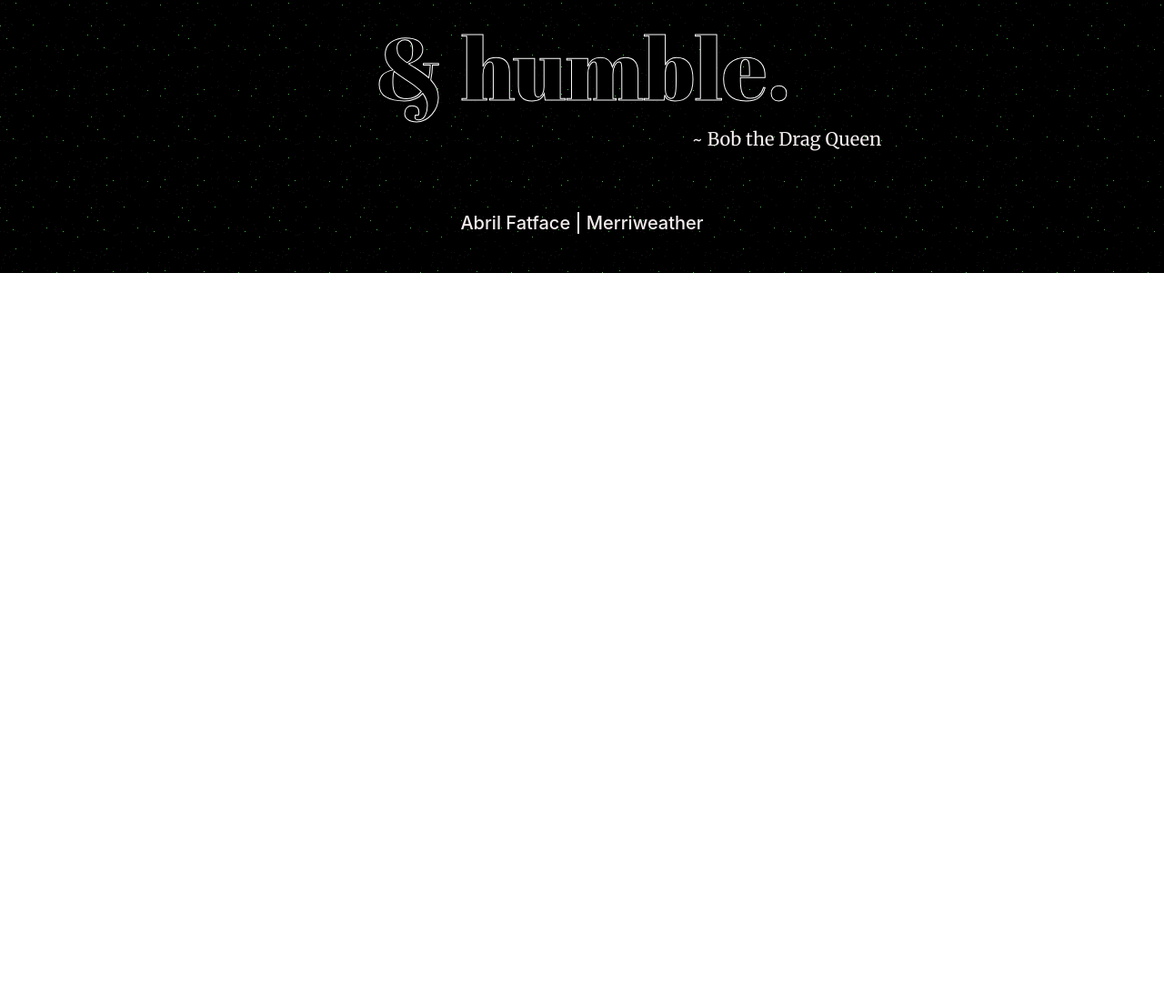
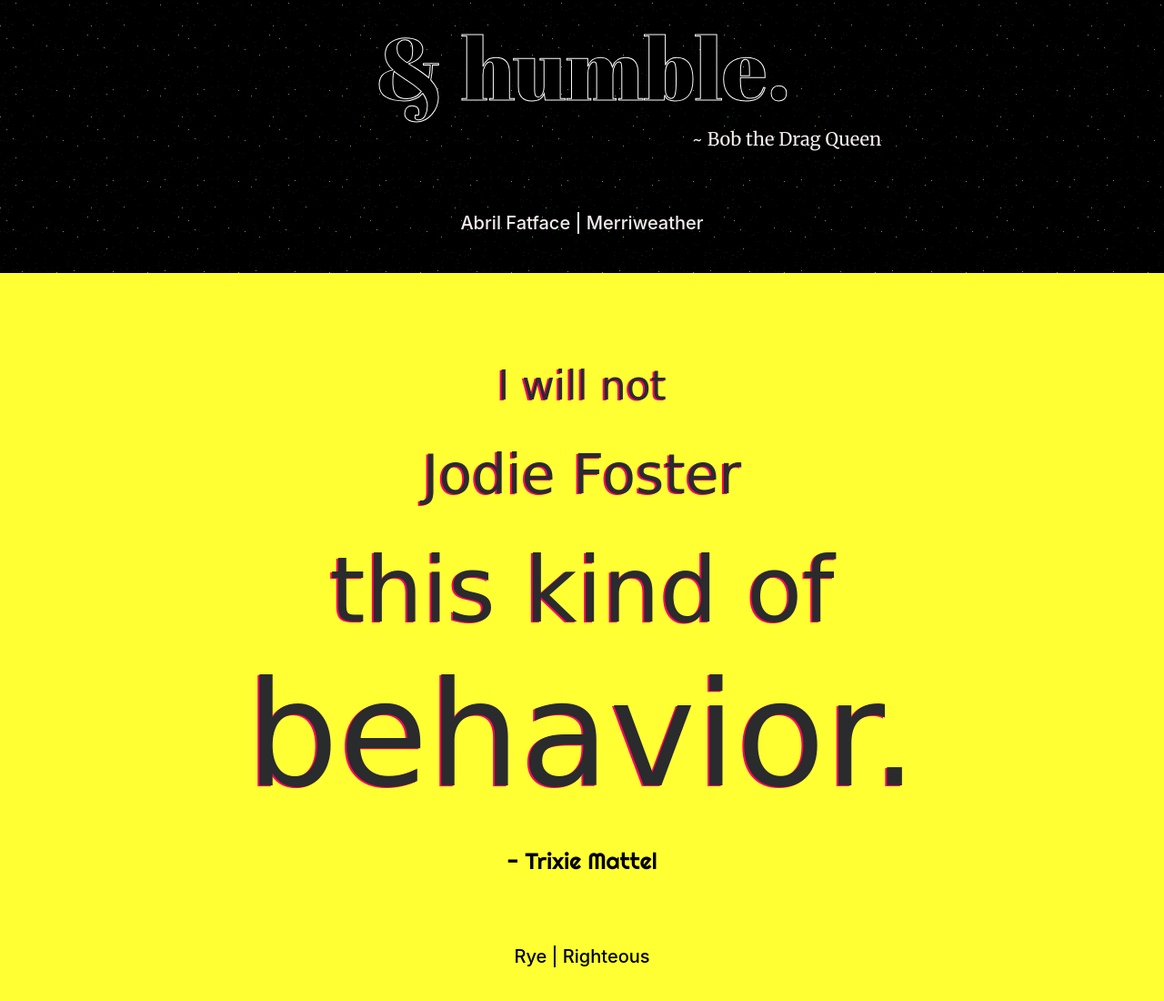
Before and after one commit to aheitzen/spring-break-type, a plain HTML site: page index.html in a window 1280 px wide. Shown: the part 4501-5601 px from the top of the page at 91% size. Before the commit the page ends 4801 px from the top, so only its background shows below. Drawn offline with nearby package versions, Linux system fonts and the light colour scheme; a web font is replaced by a local one.

Commit message:
day seven

```diff
--- a/css/main.css
+++ b/css/main.css
@@ -507,6 +507,61 @@ svg.svg-inline--fa.fa-quote-right.fa-w-16, svg.svg-inline--fa.fa-quote-left.fa-w
 	margin-top: 70px;
 }
 
+/*DAY 7*/
+
+#day-seven {
+	height: 100%;
+	width: 100%;
+	/*background: linear-gradient(rgba(255, 255, 0, 0.5), rgba(255, 255, 0, 0.5)), url("../images/symphony.png");*/
+	background-color: #ffff33;
+
+
+
+}
+
+.header-day-seven {
+	font-family: 'Rye', cursive;
+	/*text-transform: uppercase;*/
+	text-align: center;
+	text-shadow: -2px 1px 0 #ff0066;
+}
+
+.jodie {
+	font-size: 1.1em;
+	margin-top: 100px;
+}
+
+.jodie-two {
+	font-size: 1.5em;
+	margin-top: 40px;
+}
+
+.kind-of {
+	font-size: 2.5em;
+	margin-top: 40px;
+}
+
+.behavior {
+	font-size: 4em;
+}
+
+.day-seven-sub-header {
+	font-family: 'Righteous', cursive;
+	margin-top: 20px;
+	font-size: 25px;
+}
+
+.day-seven-link {
+	color: #000;
+}
+
+#type-class-5 {
+	color: black;
+	font-size: 20px;
+	text-align: center;
+	margin-top: 80px;
+}
+
 @media only screen
   and (min-width: 320px)
   and (max-width: 480px) {
--- a/index.html
+++ b/index.html
@@ -22,6 +22,8 @@
 	<link href="https://fonts.googleapis.com/css?family=Damion" rel="stylesheet">
 	<link href="https://fonts.googleapis.com/css?family=Jua" rel="stylesheet">
 	<link href="https://fonts.googleapis.com/css?family=Merriweather" rel="stylesheet">
+	<link href="https://fonts.googleapis.com/css?family=Rye" rel="stylesheet">
+	<link href="https://fonts.googleapis.com/css?family=Righteous" rel="stylesheet">
 	<link href="https://fonts.googleapis.com/css?family=Chau+Philomene+One|Sacramento" rel="stylesheet">
 	<link href="https://fonts.googleapis.com/css?family=Gravitas+One|Work+Sans:100,400" rel="stylesheet">
 	<link rel="stylesheet" type="text/css" href="css/main.css">
@@ -138,6 +140,20 @@
 			</div>
 		</div>
 	</div>
+	<div class="container-fluid" id="day-seven">
+		<div class="row">
+			<div class="col">
+				<h1 class="header-day-seven"><p class="jodie">I will not <p class="jodie-two">Jodie Foster</p></p> <p class="kind-of">this kind of</p> <p class="behavior">behavior.</p></h1>
+
+			</div>
+		</div>
+		<div class="row">
+			<div class="col">
+				<h2 class="day-seven-sub-header"> <a class="day-seven-link d-flex justify-content-around" href="https://www.instagram.com/trixiemattel/?hl=en" target="blank">- Trixie Mattel</a></h2>
+				<h2 id="type-class-5">Rye | Righteous</h2>
+			</div>
+		</div>
+	</div>
 <script defer src="https://use.fontawesome.com/releases/v5.0.4/js/all.js"></script>
 <script src="https://cdnjs.cloudflare.com/ajax/libs/jquery/3.2.1/jquery.js"></script>
 <script src="https://cdnjs.cloudflare.com/ajax/libs/popper.js/1.12.9/umd/popper.min.js" integrity="sha384-ApNbgh9B+Y1QKtv3Rn7W3mgPxhU9K/ScQsAP7hUibX39j7fakFPskvXusvfa0b4Q" crossorigin="anonymous"></script>
```
Also changed, not shown: images/symphony.png (added), 1 other file.
